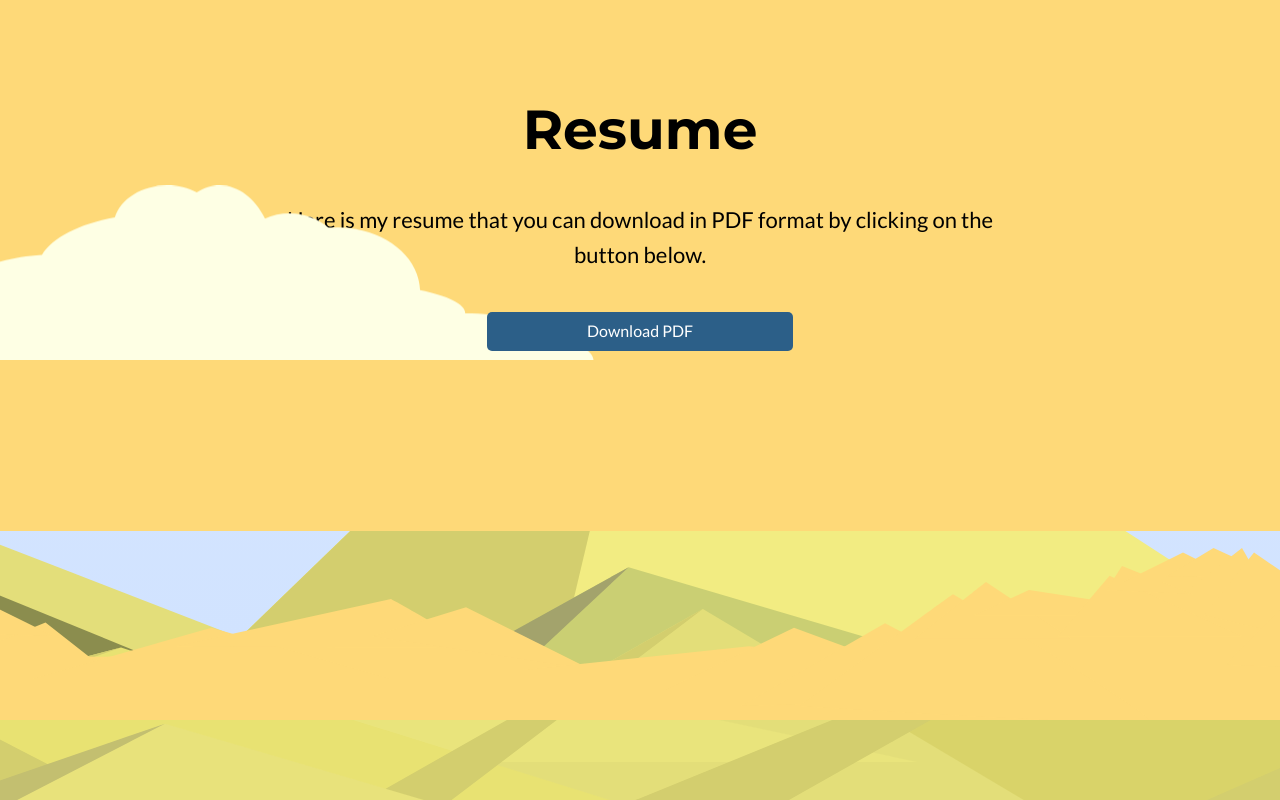
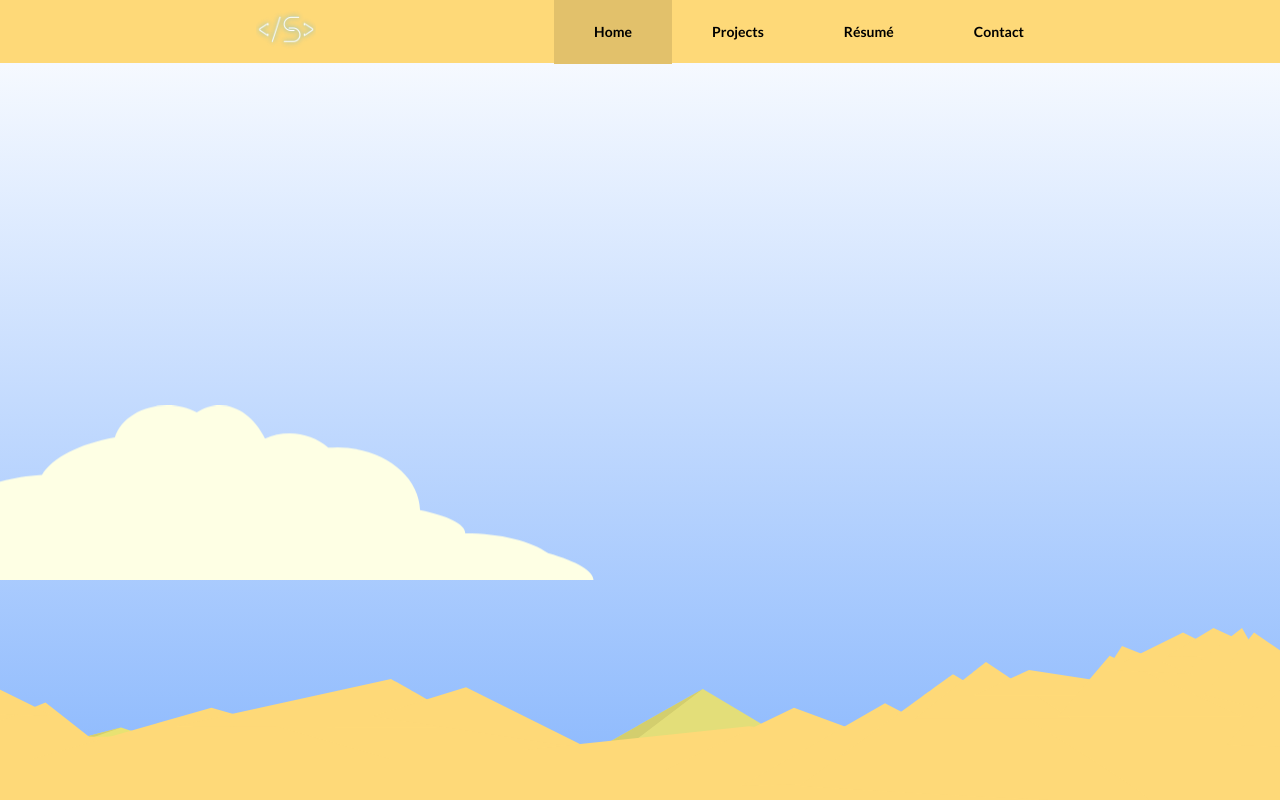
Before and after one commit to da7a90/da7a90, a React (Create React App) app: page /#/resume in a window 1280 px wide. Built offline with nearby package versions, Linux system fonts and the light colour scheme.

Commit message:
changed the visuals

```diff
--- a/package.json
+++ b/package.json
@@ -7,6 +7,7 @@
     "@fortawesome/fontawesome-svg-core": "^1.2.7",
     "@fortawesome/free-solid-svg-icons": "^5.4.2",
     "@fortawesome/react-fontawesome": "^0.1.3",
+    "framer-motion": "^4.1.17",
     "react": "^16.5.2",
     "react-dom": "^16.5.2",
     "react-router": "^4.3.1",
--- a/src/components/App.js
+++ b/src/components/App.js
@@ -1,6 +1,6 @@
 // IMPORT LIBRARIES
 import React, { Component } from "react";
-import { HashRouter as Router, Route } from "react-router-dom";
+import { Switch , Route } from "react-router-dom";
 
 // IMPORT COMPOENNTS
 import Nav from "./Nav";
@@ -14,6 +14,7 @@ import "../stylesheets/App.css";
 import "../stylesheets/Home.css";
 import "../stylesheets/ContactSeg.css";
 import "../stylesheets/Resume.css";
+//import { AnimatePresence, motion } from "framer-motion";
 
 class App extends Component {
   constructor(props) {
@@ -33,13 +34,10 @@ class App extends Component {
   componentDidMount() {
     // Hide nav on initial load
 
-    this.scrollToPosition(80);
     // Listen for click and resize
     window.addEventListener("click", this.closePopup);
     window.addEventListener("resize", this.handleWindowResize);
     // pre-load bg img for popup
-    var image = new Image();
-    image.src = "../images/bg.svg";
   }
 
   componentWillUnmount() {
@@ -97,7 +95,8 @@ class App extends Component {
 
   render() {
     return (
-      <Router>
+
+      <Switch>
         <div className="App">
 
           <div className="parallax__overflow" ref={this.myRef}>
@@ -105,13 +104,11 @@ class App extends Component {
             <Route
               path=""
               render={props => (
-                <div>
                   <Nav
                     mobileMenu={this.state.mobileMenu}
                     toggleMobileMenu={this.toggleMobileMenu}
                     closeMobileMenu={this.closeMobileMenu}
                   />
-                </div>
               )}
             />
             {/* Home - home route*/}
@@ -119,45 +116,59 @@ class App extends Component {
               path=""
               exact
               render={props => (
+
+
                 <Home
                   showPopup={this.showPopup}
                   closePopup={this.closePopup}
                   scrollToPosition={this.scrollToPosition}
                 />
+
               )}
             />
             {/* Portfolio - portfolio route*/}
             <Route
               path="/portfolio"
               render={props => (
+
+
                 <Portfolio scrollToPosition={this.scrollToPosition} />
+
+
               )}
             />
             {/* Contact - contact route*/}
             <Route
               path="/contact"
               render={props => (
+
+
                 <Contact
                   showPopup={this.showPopup}
                   closePopup={this.closePopup}
                   scrollToPosition={this.scrollToPosition}
                 />
+
               )}
             />
             {/* Resume - resume route*/}
             <Route
               path="/resume"
               render={props => (
+
+
                 <Resume
                   showPopup={this.showPopup}
                   closePopup={this.closePopup}
                   scrollToPosition={this.scrollToPosition}
                 />
+
               )}
             />
           </div>
         </div>
-      </Router>
+
+      </Switch>
     );
   }
 }
--- a/src/components/Contact.js
+++ b/src/components/Contact.js
@@ -14,6 +14,7 @@ class Contact extends Component {
   }
   render() {
     return (
+
       <div className="parallax__cover__contact">
         {/* Header */}
         <Heading
--- a/src/components/Heading.js
+++ b/src/components/Heading.js
@@ -5,9 +5,12 @@ import React from "react";
 import "../stylesheets/Heading.css";
 
 // IMPORT IMAGES
+import layer_4 from "../images/parallax/layer_4.svg";
+import layer_3 from "../images/parallax/layer_3.svg";
 
 const Heading = props => {
   return (
+    <div>
     <div className="container__outer">
       <div className="container heading__container">
         <h1 className="heading__header" onClick={() => console.log(props)}>
@@ -26,6 +29,28 @@ const Heading = props => {
         )}
       </div>
     </div>
+           {/* Second closest Mountains layer */}
+           <div className="parallax__layer parallax__layer__5">
+          <img
+            src={layer_3}
+            height="455px"
+            width="3000px"
+            className="parallax__img"
+            alt="mountains"
+          />
+        </div>
+            {/* closest Mountains layer */}
+    <div className="parallax__layer beforecover">
+          <img
+            src={layer_4}
+            height="455px"
+            width="3000px"
+            className="parallax__img"
+            alt="mountains"
+          />
+        </div>
+
+    </div>
   );
 };
 
--- a/src/components/Home.js
+++ b/src/components/Home.js
@@ -8,8 +8,6 @@ import Landing from "./Landing";
 import "../stylesheets/Home.css";
 
 // IMPORT IMAGES
-import layer_1 from "../images/parallax/layer_1.svg";
-import layer_2 from "../images/parallax/layer_2.svg";
 import layer_3 from "../images/parallax/layer_3.svg";
 import layer_4 from "../images/parallax/layer_4.svg";
 
@@ -45,28 +43,8 @@ class Home extends Component {
           {/* Landing Container (name, title and clouds) */}
           <Landing imageLoaded={this.imageLoaded} />
         </div>
-        {/* Back Mountains layer */}
-        <div className="parallax__layer parallax__layer__3">
-          <img
-            src={layer_1}
-            height="455px"
-            width="3000px"
-            className="parallax__img"
-            alt="mountains"
-            onLoad={() => this.imageLoaded("layer1")}
-          />
-        </div>
-        {/* Second furthest Mountains layer */}
-        <div className="parallax__layer parallax__layer__4">
-          <img
-            src={layer_2}
-            height="455px"
-            width="3000px"
-            className="parallax__img"
-            alt="mountains"
-            onLoad={() => this.imageLoaded("layer2")}
-          />
-        </div>
+
+
         {/* Second closest Mountains layer */}
         <div className="parallax__layer parallax__layer__5">
           <img
--- a/src/components/Portfolio.js
+++ b/src/components/Portfolio.js
@@ -27,6 +27,7 @@ class PortHeader extends Component {
 
   render() {
     return (
+
       <div className="parallax__cover__portfolio">
         {/* ------ section header -----------*/}
         <Heading
--- a/src/components/Resume.js
+++ b/src/components/Resume.js
@@ -1,5 +1,6 @@
 // IMPORT LIBRARIES
 import React, { Component } from "react";
+
 
 // IMPORT COMPONENTS
 import Heading from "./Heading";
@@ -21,7 +22,7 @@ class Resume extends Component {
 
   render() {
     return (
-      <div className="">
+
         <div className="parallax__cover__portfolio">
           <Heading
             title="Resume"
@@ -31,7 +32,6 @@ class Resume extends Component {
             link={ResumePDF}
           />
 
-        </div>
       </div>
     );
   }
--- a/src/index.css
+++ b/src/index.css
@@ -5,7 +5,7 @@
 
 html,
 body {
-  background: linear-gradient(#d9e7ff, #cfe2ff);
+  background: linear-gradient(#ffffff, #89b7fd);
   background-repeat: no-repeat;
   height: 100vh;
 }
--- a/src/index.js
+++ b/src/index.js
@@ -6,4 +6,6 @@ import "./stylesheets/reset.css";
 import "./index.css";
 import App from "./components/App";
 
-ReactDOM.render(<App />, document.getElementById("root"));
+import {BrowserRouter as Router} from "react-router-dom"
+
+ReactDOM.render(<Router><App /></Router>, document.getElementById("root"));
--- a/src/stylesheets/App.css
+++ b/src/stylesheets/App.css
@@ -12,6 +12,7 @@ overflow: hidden;
 }
 .container__outer {
   padding: 70px 0 130px;
+  background: linear-gradient(#ffffff, #9dc4ff);
 }
 
 .container {
--- a/src/stylesheets/Heading.css
+++ b/src/stylesheets/Heading.css
@@ -32,7 +32,7 @@
 
 .heading__button:hover {
   cursor: pointer;
-  background: #3495d9;
+  background: #2c9dee;
   transition: background 0.3s;
 }
 
--- a/src/stylesheets/Landing.css
+++ b/src/stylesheets/Landing.css
@@ -25,7 +25,7 @@
 .landing__leftCloud__img {
   height: 50px;
   position: absolute;
-  top: -50px;
+  top: -10px;
   left: -150px;
   animation: float 3s ease-in-out infinite;
   z-index: 2;
```
Also changed, not shown: 1 other file (tests, documents, lock files or other folders).
